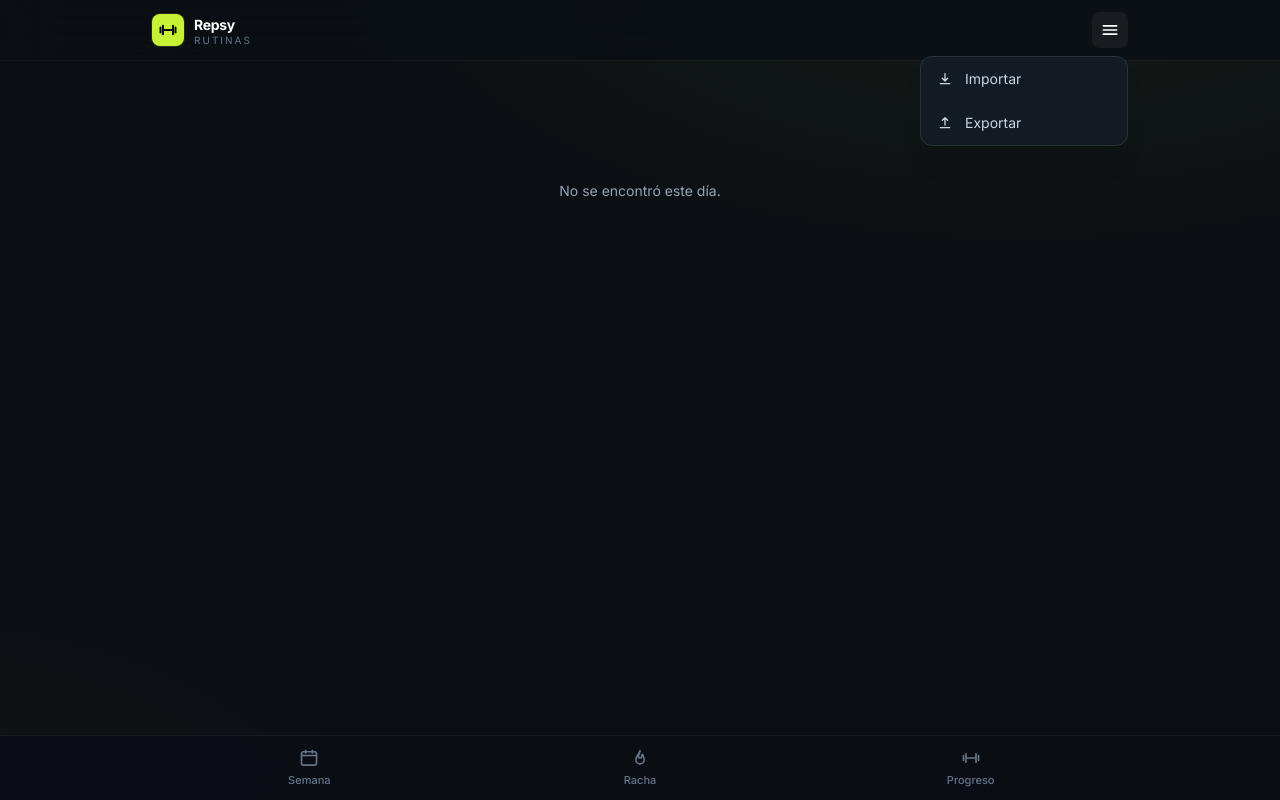
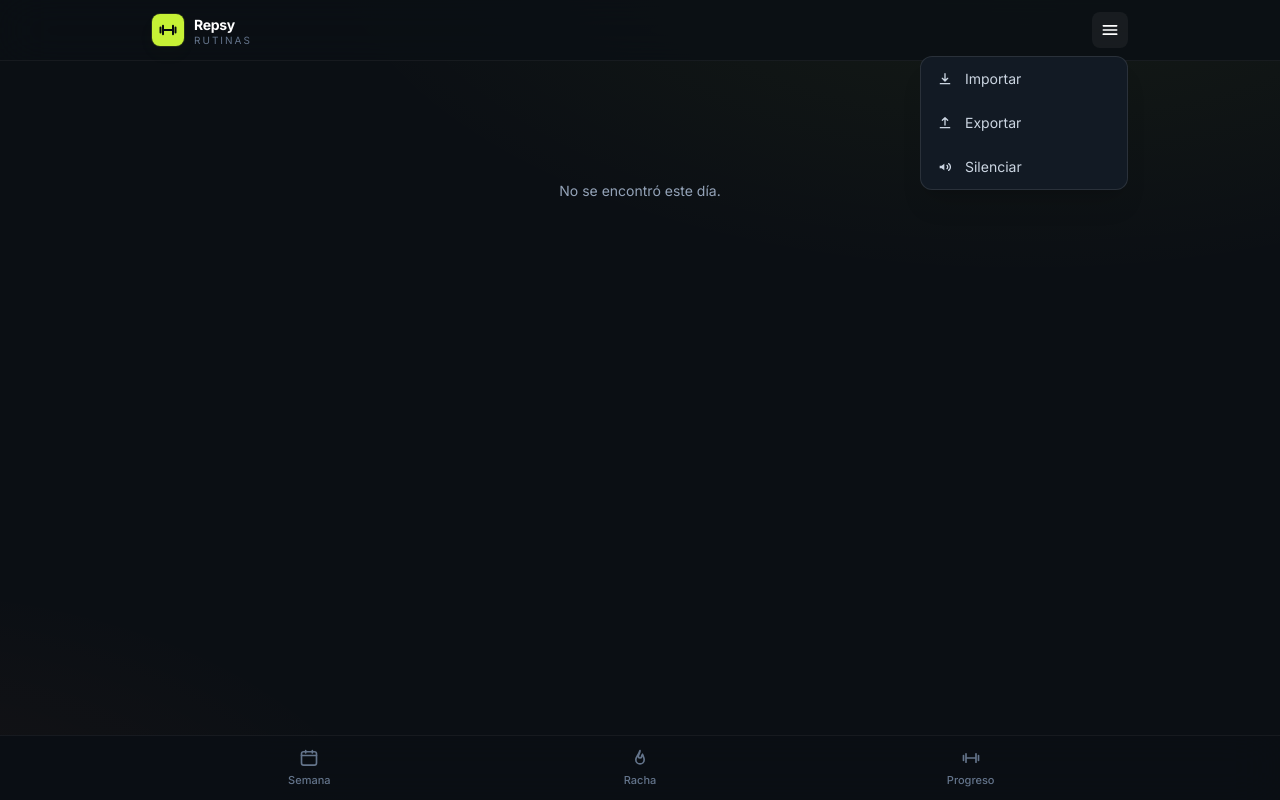
Before and after one commit to Djruizz/Repsy, a Nuxt app: page /correr/1 in a window 1280 px wide. Both pictures are taken after a click on the button 1110 px from the left and 30 px from the top of the page. Built offline with nearby package versions, Linux system fonts and the light colour scheme.

Commit message:
Added sound when timers ends

```diff
--- a/components/AppHeader.vue
+++ b/components/AppHeader.vue
@@ -29,7 +29,7 @@
         >
           <span class="relative flex h-1.5 w-1.5">
             <span
-              class="absolute inline-flex h-full w-full animate-ping rounded-full bg-sky-400 opacity-75"
+              class="absolute inline-flex w-full h-full rounded-full opacity-75 animate-ping bg-sky-400"
             />
             <span
               class="relative inline-flex h-1.5 w-1.5 rounded-full bg-sky-400"
@@ -40,7 +40,7 @@
 
         <div class="relative" data-menu-root>
           <button
-            class="grid h-9 w-9 place-items-center rounded-lg text-slate-400 transition hover:bg-white/5 hover:text-white"
+            class="grid transition rounded-lg h-9 w-9 place-items-center text-slate-400 hover:bg-white/5 hover:text-white"
             :class="menuOpen ? 'bg-white/5 text-white' : ''"
             @click="menuOpen = !menuOpen"
           >
@@ -50,21 +50,31 @@
           <Transition name="dropdown">
             <div
               v-if="menuOpen"
-              class="absolute right-0 top-11 z-50 w-52 overflow-hidden rounded-xl border border-white/10 bg-ink-800 shadow-xl"
+              class="absolute right-0 z-50 overflow-hidden border shadow-xl top-11 w-52 rounded-xl border-white/10 bg-ink-800"
             >
               <button
-                class="flex w-full items-center gap-3 px-4 py-3 text-sm text-slate-300 transition hover:bg-white/5 hover:text-white"
+                class="flex items-center w-full gap-3 px-4 py-3 text-sm transition text-slate-300 hover:bg-white/5 hover:text-white"
                 @click="onImport"
               >
                 <AppIcon name="import" class="w-4 h-4" />
                 Importar
               </button>
               <button
-                class="flex w-full items-center gap-3 px-4 py-3 text-sm text-slate-300 transition hover:bg-white/5 hover:text-white"
+                class="flex items-center w-full gap-3 px-4 py-3 text-sm transition text-slate-300 hover:bg-white/5 hover:text-white"
                 @click="onExport"
               >
                 <AppIcon name="export" class="w-4 h-4" />
                 Exportar
+              </button>
+              <button
+                class="flex items-center w-full gap-3 px-4 py-3 text-sm transition text-slate-300 hover:bg-white/5 hover:text-white"
+                @click="onToggleMute"
+              >
+                <AppIcon
+                  :name="muted ? 'volume-off' : 'volume-on'"
+                  class="w-4 h-4"
+                />
+                {{ muted ? "Activar sonido" : "Silenciar" }}
               </button>
             </div>
           </Transition>
@@ -77,13 +87,14 @@
 </template>
 
 <script setup lang="ts">
+import { useSoundCue } from "~/composables/useSoundCue";
+
 const { exportData, sessions } = useGymData();
+const { muted, toggleMuted } = useSoundCue();
 const showImport = ref(false);
 const menuOpen = ref(false);
 
-const runningSession = computed(() =>
-  sessions.value.find((s) => !s.completed),
-);
+const runningSession = computed(() => sessions.value.find((s) => !s.completed));
 
 function onImport() {
   menuOpen.value = false;
@@ -101,9 +112,13 @@ function onExport() {
   URL.revokeObjectURL(url);
 }
 
+function onToggleMute() {
+  toggleMuted();
+}
+
 function closeOnOutside(e: MouseEvent) {
   const target = e.target as HTMLElement;
-  if (!target.closest('[data-menu-root]')) menuOpen.value = false;
+  if (!target.closest("[data-menu-root]")) menuOpen.value = false;
 }
 
 onMounted(() => document.addEventListener("click", closeOnOutside));
--- a/components/AppIcon.vue
+++ b/components/AppIcon.vue
@@ -45,6 +45,8 @@ const paths: Record<string, string> = {
   close: '<path d="M6 6l12 12M18 6L6 18"/>',
   reset: '<path d="M4 5v5h5"/><path d="M4.5 10A8 8 0 1 1 5 16.5"/>',
   list: '<path d="M8 6h13M8 12h13M8 18h13M3 6h.01M3 12h.01M3 18h.01"/>',
-  grid: '<rect x="3" y="3" width="7" height="7" rx="1.5"/><rect x="14" y="3" width="7" height="7" rx="1.5"/><rect x="3" y="14" width="7" height="7" rx="1.5"/><rect x="14" y="14" width="7" height="7" rx="1.5"/>'
+  grid: '<rect x="3" y="3" width="7" height="7" rx="1.5"/><rect x="14" y="3" width="7" height="7" rx="1.5"/><rect x="3" y="14" width="7" height="7" rx="1.5"/><rect x="14" y="14" width="7" height="7" rx="1.5"/>',
+  'volume-on': '<path d="M4 10v4h3l4 3V7L7 10H4z" fill="currentColor" stroke="none"/><path d="M15 9.5a3.5 3.5 0 0 1 0 5"/><path d="M17.5 7a6 6 0 0 1 0 10"/>',
+  'volume-off': '<path d="M4 10v4h3l4 3V7L7 10H4z" fill="currentColor" stroke="none"/><path d="M16 9l5 5M21 9l-5 5"/>'
 }
 </script>
--- /dev/null
+++ b/composables/useSoundCue.ts
@@ -0,0 +1,94 @@
+import { ref, watch } from 'vue'
+
+const STORAGE_KEY = 'gymapp:soundMuted'
+
+const muted = ref<boolean>(false)
+let initialized = false
+
+let ctx: AudioContext | null = null
+
+function loadInitial() {
+  if (initialized || typeof localStorage === 'undefined') return
+  initialized = true
+  try {
+    muted.value = localStorage.getItem(STORAGE_KEY) === '1'
+  } catch {
+    muted.value = false
+  }
+  watch(muted, (v) => {
+    try {
+      localStorage.setItem(STORAGE_KEY, v ? '1' : '0')
+    } catch {
+      /* ignore quota / privacy errors */
+    }
+  })
+}
+
+function getCtx(): AudioContext | null {
+  if (typeof window === 'undefined') return null
+  if (!ctx) {
+    const Ctor =
+      window.AudioContext ||
+      (window as unknown as { webkitAudioContext?: typeof AudioContext })
+        .webkitAudioContext
+    if (!Ctor) return null
+    ctx = new Ctor()
+  }
+  if (ctx.state === 'suspended') {
+    void ctx.resume()
+  }
+  return ctx
+}
+
+function tone(
+  frequency: number,
+  startOffsetMs: number,
+  durationMs: number,
+  volume: number,
+) {
+  const ac = getCtx()
+  if (!ac) return
+  const start = ac.currentTime + startOffsetMs / 1000
+  const end = start + durationMs / 1000
+  const osc = ac.createOscillator()
+  const gain = ac.createGain()
+  osc.type = 'sine'
+  osc.frequency.setValueAtTime(frequency, start)
+  gain.gain.setValueAtTime(0, start)
+  gain.gain.linearRampToValueAtTime(volume, start + 0.01)
+  gain.gain.setValueAtTime(volume, end - 0.04)
+  gain.gain.linearRampToValueAtTime(0, end)
+  osc.connect(gain)
+  gain.connect(ac.destination)
+  osc.start(start)
+  osc.stop(end + 0.02)
+}
+
+export function playBeep(frequency = 880, durationMs = 200) {
+  loadInitial()
+  if (muted.value) return
+  tone(frequency, 0, durationMs, 0.25)
+}
+
+export function playFinishCue() {
+  loadInitial()
+  if (muted.value) return
+  tone(660, 0, 160, 0.28)
+  tone(880, 180, 160, 0.28)
+  tone(1175, 360, 260, 0.3)
+}
+
+export function useSoundCue() {
+  loadInitial()
+  return {
+    muted,
+    setMuted(v: boolean) {
+      muted.value = v
+    },
+    toggleMuted() {
+      muted.value = !muted.value
+    },
+    playBeep,
+    playFinishCue,
+  }
+}
--- a/pages/correr/[id].vue
+++ b/pages/correr/[id].vue
@@ -94,6 +94,7 @@
 <script setup lang="ts">
 import type { Exercise, Rest, RoutineItem, RunSession } from "~/types";
 import { useStopwatch, useCountdown } from "~/composables/useTimer";
+import { useSoundCue } from "~/composables/useSoundCue";
 import {
   weekdayName,
   localDayKey,
@@ -126,6 +127,7 @@ const stopwatch = useStopwatch();
 const countdown = useCountdown();
 const restCountdown = useCountdown();
 const setTimeCountdown = useCountdown();
+const { playFinishCue } = useSoundCue();
 
 // Inter-set rest state
 const setRestActive = ref(false);
@@ -247,6 +249,15 @@ function startSetRest(setIdx: number) {
 //   },
 // );
 
+// Cue sound when the inter-set rest countdown reaches zero (so the user
+// hears the "go" cue even before pressing Terminar).
+watch(
+  () => countdown.finished.value,
+  (done) => {
+    if (done && setRestActive.value) playFinishCue();
+  },
+);
+
 // Pre-fill weight when exercise changes
 watch(current, (c) => {
   endSetTime();
@@ -321,6 +332,7 @@ watch(
   () => setTimeCountdown.finished.value,
   (done) => {
     if (!done || !setTimeActive.value) return;
+    playFinishCue();
     const idx = setTimeSetIdx.value;
     if (idx >= 0) completeTimeSet(idx);
   },
@@ -388,6 +400,7 @@ watch(
     const item = current.value;
     if (item?.type !== "rest") return;
     if (session.value?.itemStates[item.id] === "done") return;
+    playFinishCue();
     saveRestRemaining(item as Rest);
     const itemId = item.id;
     setTimeout(() => {
@@ -424,6 +437,7 @@ function finish() {
   stopwatch.stop();
   endSetRest();
   endSetTime();
+  playFinishCue();
   completeSession(session.value.id);
   navigateTo("/calendario");
 }
```
